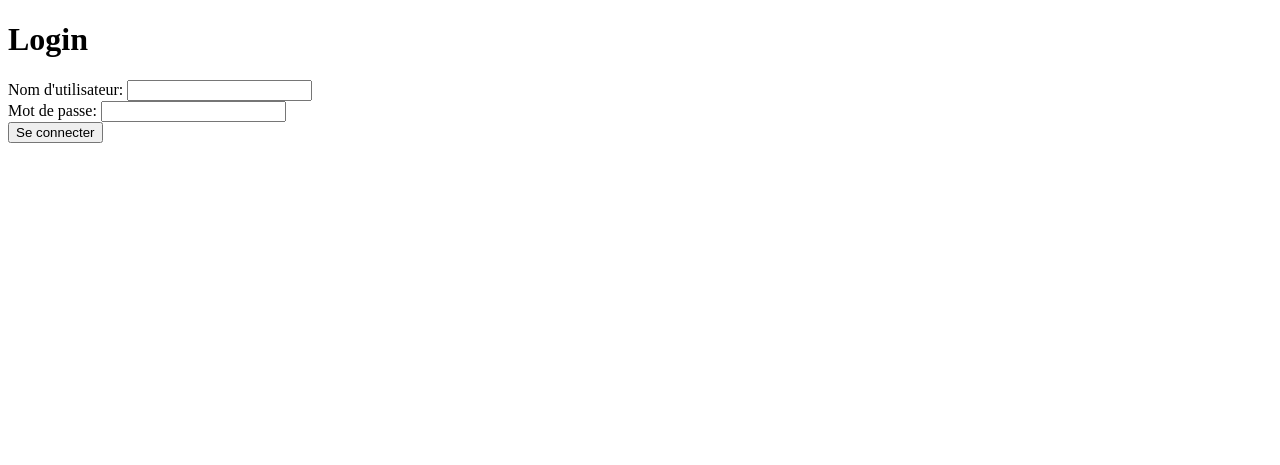
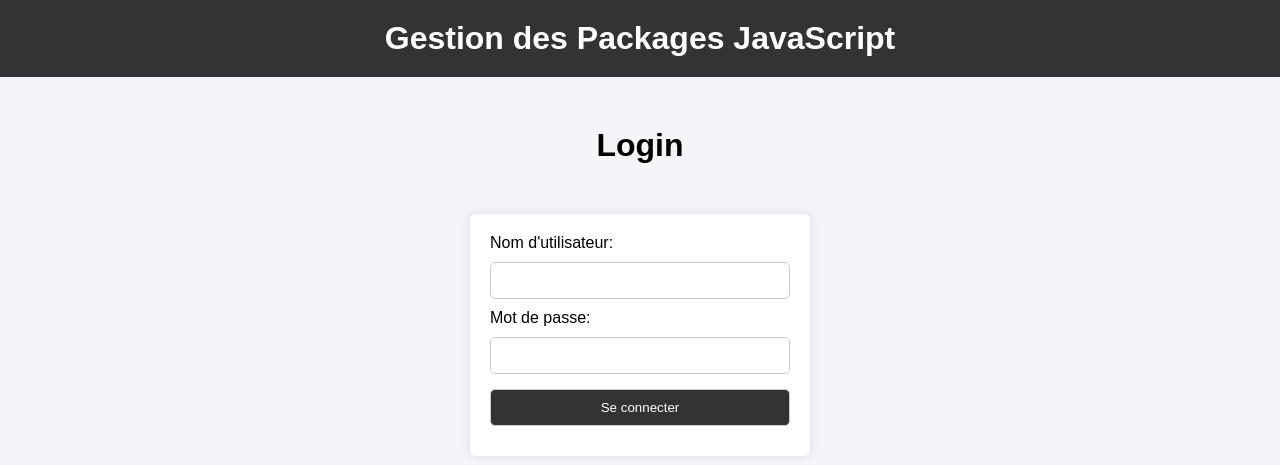
Before and after one commit to Youcode-Classe-E-2024-2025/Khawla_Boukniter-JSpackages, a PHP site: page /login.php in a window 1280 px wide. Shown: the top 465 px of the page. Run offline with PHP 8.4, Linux system fonts and the light colour scheme.

Commit message:
Ajouter du style à la page de connexion

```diff
--- /dev/null
+++ b/assets/CSS/login.css
@@ -0,0 +1,58 @@
+        body {
+            font-family: Arial, sans-serif;
+            margin: 0;
+            padding: 0;
+            background-color: #f4f4f9;
+        }
+
+        header {
+            background-color: #333;
+            color: white;
+            padding: 20px;
+        }
+
+        header h1 {
+            text-align: center;
+            margin: 0;
+        }
+
+        h1 {
+            text-align: center;
+            margin: 50px 0;
+        }
+
+        form {
+            width: 300px;
+            margin: 0 auto;
+            padding: 20px;
+            background-color: white;
+            border-radius: 5px;
+            box-shadow: 0 0 10px rgba(0, 0, 0, 0.1);
+        }
+
+        label {
+            display: block;
+            margin-bottom: 5px;
+        }
+
+        input[type="text"],
+        input[type="password"],
+        input[type="submit"] {
+            width: 100%;
+            padding: 10px;
+            margin-top: 5px;
+            margin-bottom: 10px;
+            border: 1px solid #ccc;
+            border-radius: 5px;
+            box-sizing: border-box;
+        }
+
+        input[type="submit"] {
+            background-color: #333;
+            color: white;
+            cursor: pointer;
+        }
+
+        input[type="submit"]:hover {
+            background-color: #555;
+        }
--- a/login.php
+++ b/login.php
@@ -28,9 +28,13 @@ if ($_SERVER['REQUEST_METHOD'] == 'POST') {
     <meta charset="UTF-8">
     <meta name="viewport" content="width=device-width, initial-scale=1.0">
     <title>Login</title>
+    <link rel="stylesheet" href="assets/CSS/login.css">
 </head>
 
 <body>
+    <header>
+        <h1>Gestion des Packages JavaScript</h1>
+    </header>
     <h1>Login</h1>
     <form method="POST">
         <label for="username">Nom d'utilisateur:</label>
```
